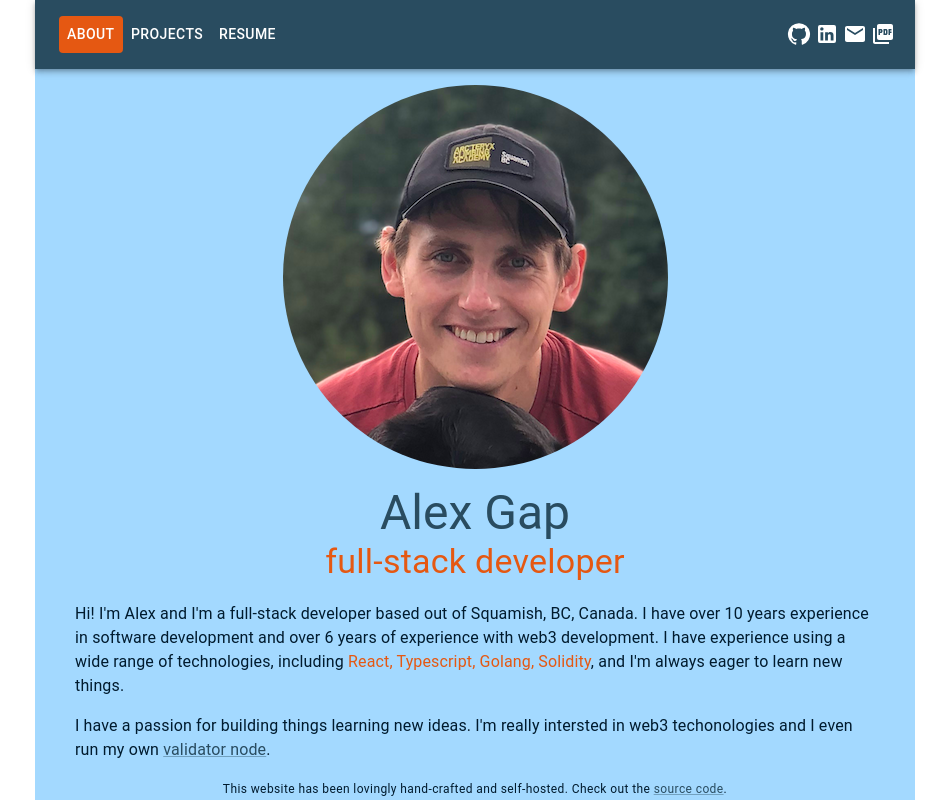
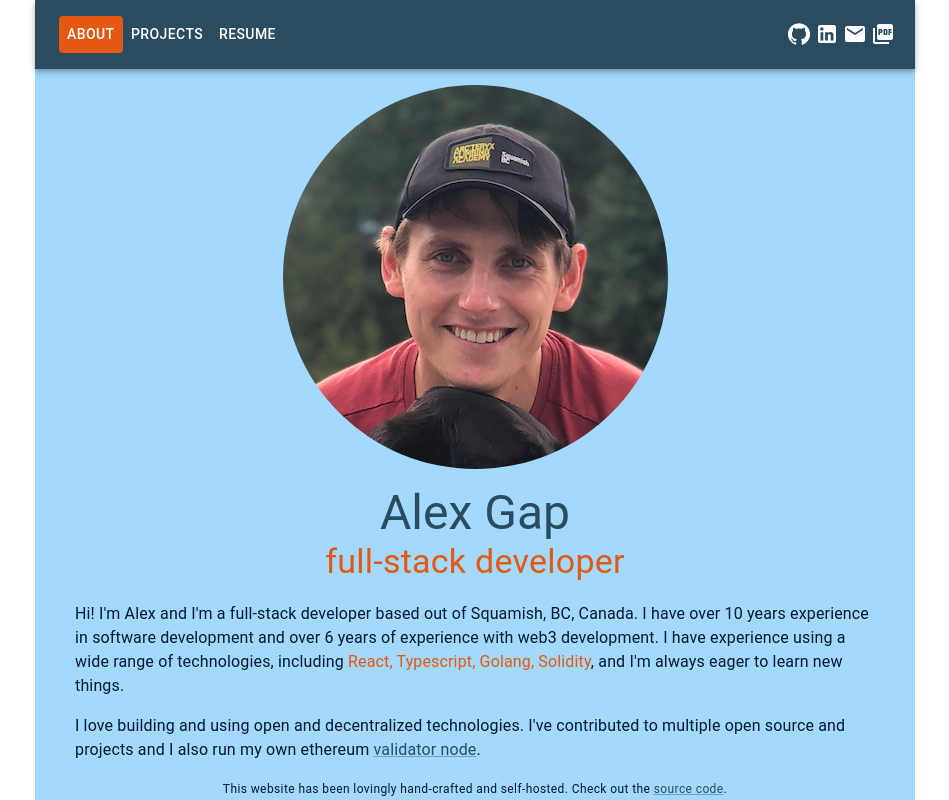
Before and after one commit to lalexgap/website, a React (Vite) app: page / in a window 1280 px wide. Shown: the whole page, without its empty margins (165-1114 px from the left). Built offline with nearby package versions, Linux system fonts and the light colour scheme.

Commit message:
update about copy

```diff
--- a/src/routes/About.tsx
+++ b/src/routes/About.tsx
@@ -44,8 +44,9 @@ function About() {
           , and I'm always eager to learn new things.
         </Typography>
         <Typography color="textPrimary" variant="body1" py={1}>
-          I have a passion for building things learning new ideas. I'm really
-          intersted in web3 techonologies and I even run my own{" "}
+          I love building and using open and decentralized technologies. I've
+          contributed to multiple open source and projects and I also run my own
+          ethereum{" "}
           <Link href="https://www.beaconcha.in/validator/835956f9b6475e055b346c029756b3746a53cfda875b8a1cfe93722b937b93d4ca7334a147201d1673fa0d0c9252d8c9">
             validator node
           </Link>
```
